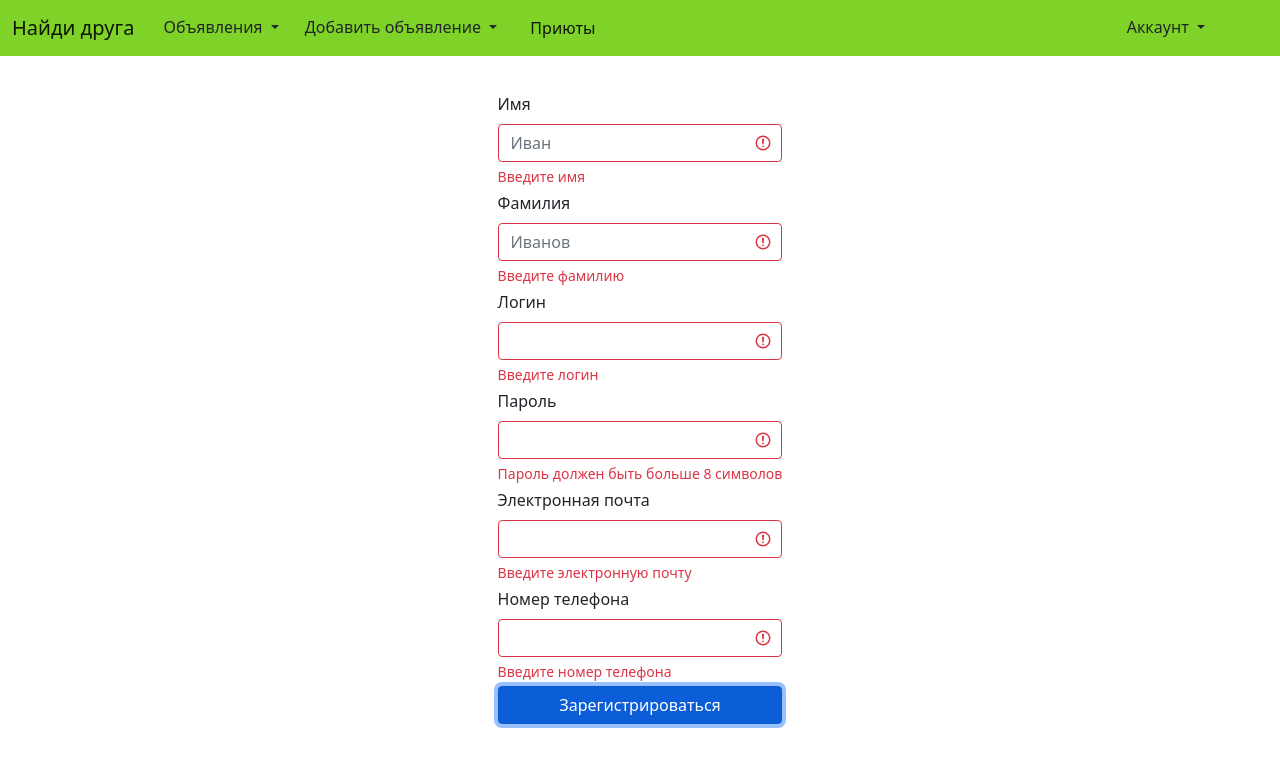
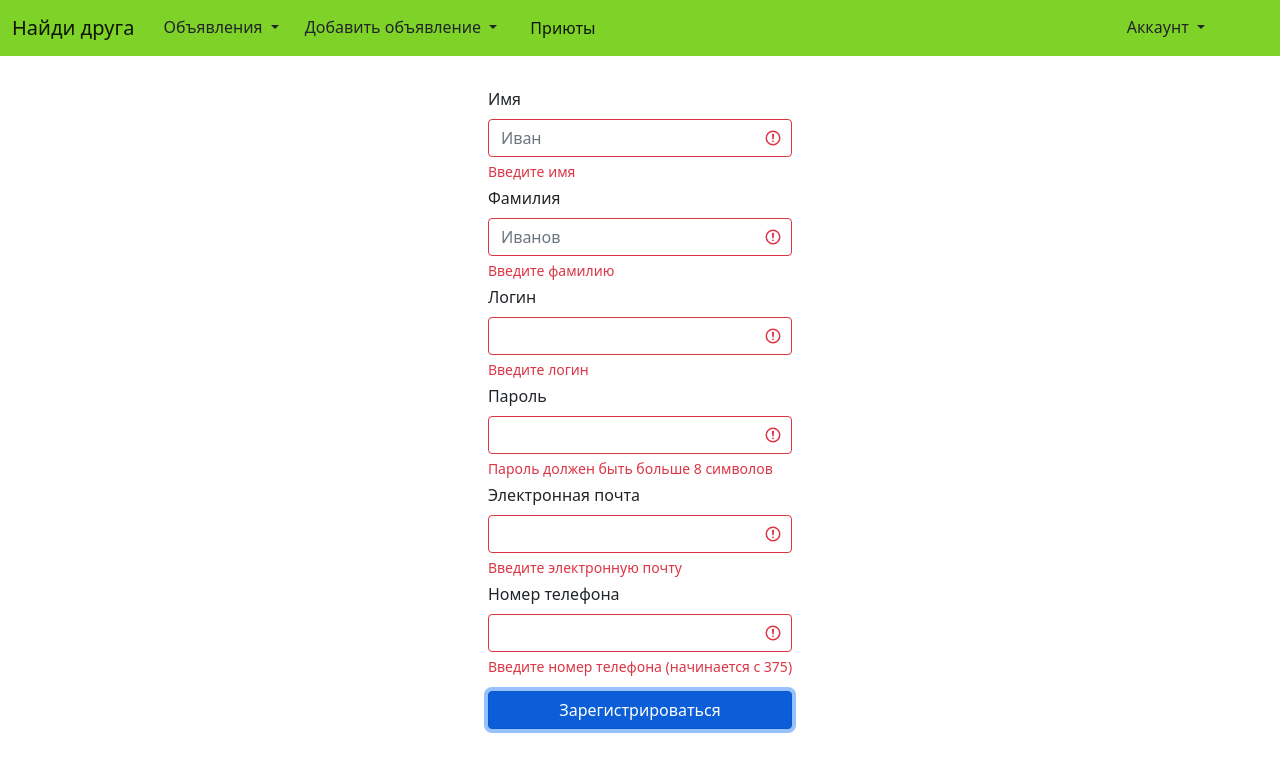
Before and after one commit to artemgalyan/find-a-friend, an Angular app in the folder frontend/: page /registration in a window 1280 px wide. Both pictures are taken after a click on the button "Зарегистрироваться". Shown: the top 772 px of the page. Built offline with nearby package versions, Linux system fonts and the light colour scheme.

Commit message:
reg update

```diff
--- a/frontend/src/app/registration/registration.component.html
+++ b/frontend/src/app/registration/registration.component.html
@@ -41,9 +41,9 @@
       <label for="phoneInput" class="form-label">Номер телефона</label>
       <input type="text" [(ngModel)]="phoneNumber" class="form-control" id="phoneInput" required>
       <span class="invalid-feedback position-relative">
-        Введите номер телефона
+        Введите номер телефона (начинается с 375)
       </span>
     </div>
-    <button type="submit" class="btn btn-primary mb-3 w-100" (click)="onButtonClicked()">Зарегистрироваться</button>
+    <button type="submit" class="btn btn-primary mb-3 w-100" style="margin-top: 10px" (click)="onButtonClicked()">Зарегистрироваться</button>
   </div>
 </div>
--- a/frontend/src/app/registration/registration.component.ts
+++ b/frontend/src/app/registration/registration.component.ts
@@ -61,7 +61,7 @@ export class RegistrationComponent implements OnInit {
     } else {
       emailInput.classList.remove('is-invalid')
     }
-    if (this.phoneNumber.length < 7) {
+    if (this.phoneNumber.length < 7 || !this.isValidPhone(this.phoneNumber)) {
       valid = false;
       phoneInput.classList.add('is-invalid');
     } else {
@@ -110,6 +110,17 @@ export class RegistrationComponent implements OnInit {
     loginInput.oninput = validator(loginInput)
     passwordInput.oninput = validator(passwordInput, 8)
     emailInput.oninput = validator(emailInput, 3)
-    phoneInput.oninput = validator(phoneInput, 7)
+    phoneInput.oninput = (e) => {
+      if (this.isValidPhone(this.phoneNumber)) {
+        phoneInput.classList.remove('is-invalid')
+      } else {
+        phoneInput.classList.add('is-invalid')
+      }
+    }
+  }
+
+  isValidPhone(phone: string) : boolean {
+    const first = /^375\d{9}$/i
+    return phone.match(first) !== null
   }
 }
```
